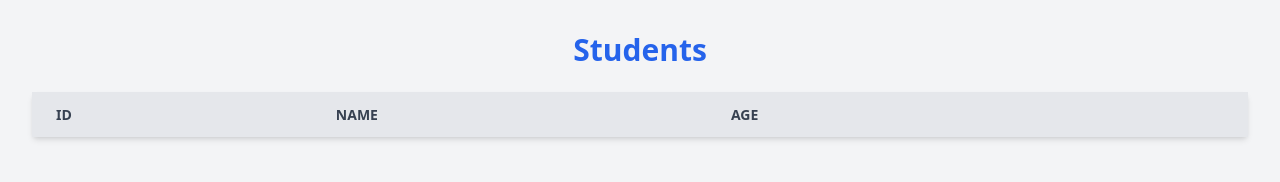
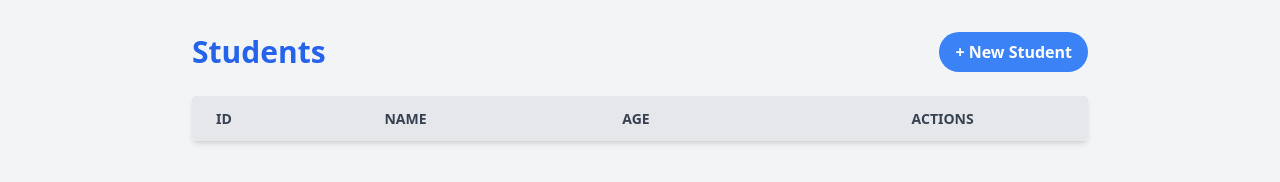
Before and after one commit to josevasconcelos2002/student-management-system-v4, a website: page frontend/index.html in a window 1280 px wide. Drawn offline with nearby package versions, Linux system fonts and the light colour scheme; no server answers.

Commit message:
feat: changed main page design and style

```diff
--- a/frontend/index.html
+++ b/frontend/index.html
@@ -8,19 +8,34 @@
   <title>Students Management System</title>
 </head>
 <body class="bg-gray-100 min-h-screen flex flex-col items-center p-8">
-    <h1 class="text-3xl font-bold text-blue-600 mb-6">Students</h1>
-    <table class="min-w-full bg-white rounded shadow-md">
+
+  <div class="w-full max-w-4xl">
+    <!-- Header com título e botão -->
+    <div class="flex flex-col sm:flex-row sm:justify-between sm:items-center mb-6 gap-4">
+      <h1 class="text-3xl font-bold text-blue-600">Students</h1>
+      <a href="./student.html" target="_blank"
+         class="bg-blue-500 hover:bg-blue-700 text-white font-bold py-2 px-4 rounded-full text-center">
+        + New Student
+      </a>
+    </div>
+
+    <!-- Tabela -->
+    <div class="bg-white rounded shadow-md overflow-hidden">
+      <table class="w-full">
         <thead>
           <tr class="bg-gray-200 text-gray-700 uppercase text-sm leading-normal">
             <th class="py-3 px-6 text-left">ID</th>
             <th class="py-3 px-6 text-left">Name</th>
             <th class="py-3 px-6 text-left">Age</th>
-        <th class="py-3 px-6 text-left"></th>
+            <th class="py-3 px-6 text-center">Actions</th>
           </tr>
         </thead>
         <tbody id="studentsTable" class="text-gray-600 text-sm font-light">
         </tbody>
       </table>
+    </div>
+  </div>
+
   <script src="js/main.js"></script>
 </body>
 </html>
--- a/frontend/js/main.js
+++ b/frontend/js/main.js
@@ -15,10 +15,10 @@ async function loadStudents() {
           <td class="py-3 px-6 text-left">${student.id}</td>
           <td class="py-3 px-6 text-left">${student.name}</td>
           <td class="py-3 px-6 text-left">${student.age}</td>
-          <td >
-            <button>Edit</button>
-            <button>Delete</button>
-            <button>See more</button>
+          <td class="py-3 px-6 text-center space-x-2">
+            <button class="bg-blue-500 hover:bg-blue-600 text-white px-3 py-1 rounded text-xs">Edit</button>
+            <button class="bg-red-500 hover:bg-red-600 text-white px-3 py-1 rounded text-xs">Delete</button>
+            <button class="bg-gray-500 hover:bg-gray-600 text-white px-3 py-1 rounded text-xs">See more</button>
           </td>
         </tr>
       `;
```
Lines whose indentation alone changed are shown as unchanged.
